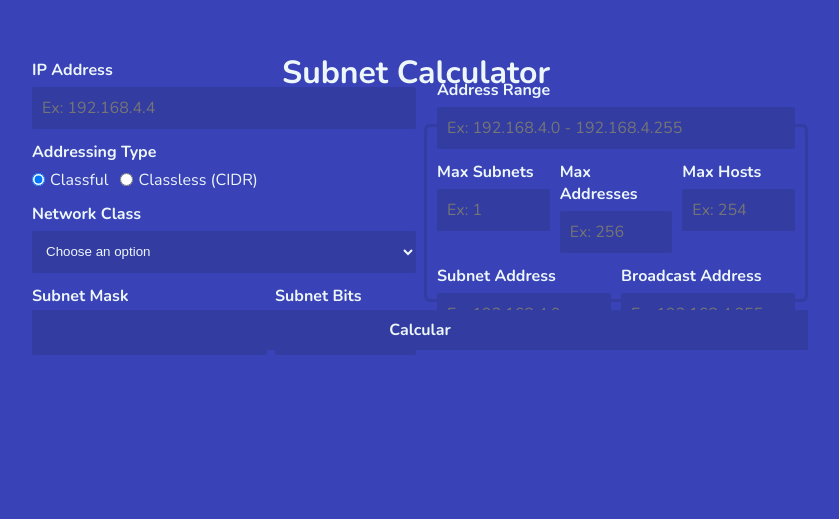
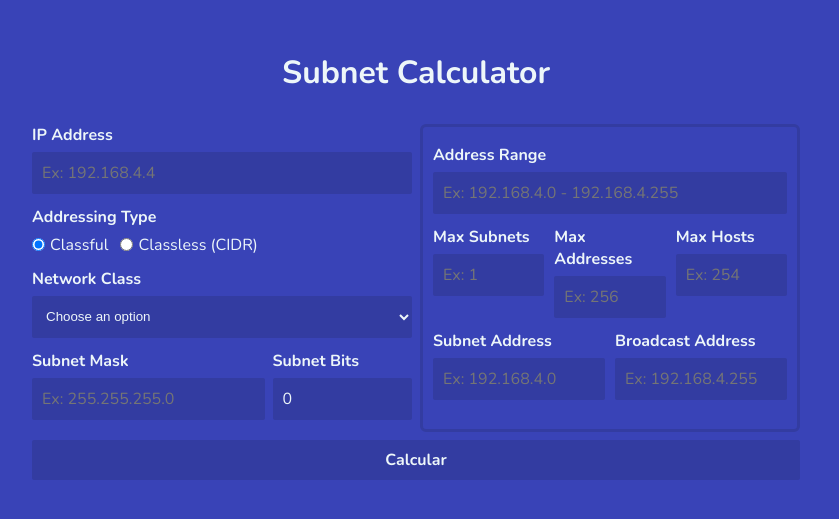
Before and after one commit to fernandonagase/masker, a React (Create React App) app: page / in a window 1280 px wide. Shown: the part 135-654 px from the top of the page, without its empty margins (224-1063 px from the left). Built offline with nearby package versions, Linux system fonts and the light colour scheme.

Commit message:
fix: change calculate button height in the grid

```diff
--- a/src/components/Calculator/styles.css
+++ b/src/components/Calculator/styles.css
@@ -55,7 +55,7 @@
 
 .main-container {
     display: grid;
-    grid-template: repeat(2, 50%) / repeat(2, 50%);
+    grid-template: 1fr 4rem / repeat(2, 1fr);
     grid-template-areas:
         "user-input calculated-input"
         "calc-button calc-button";
```
